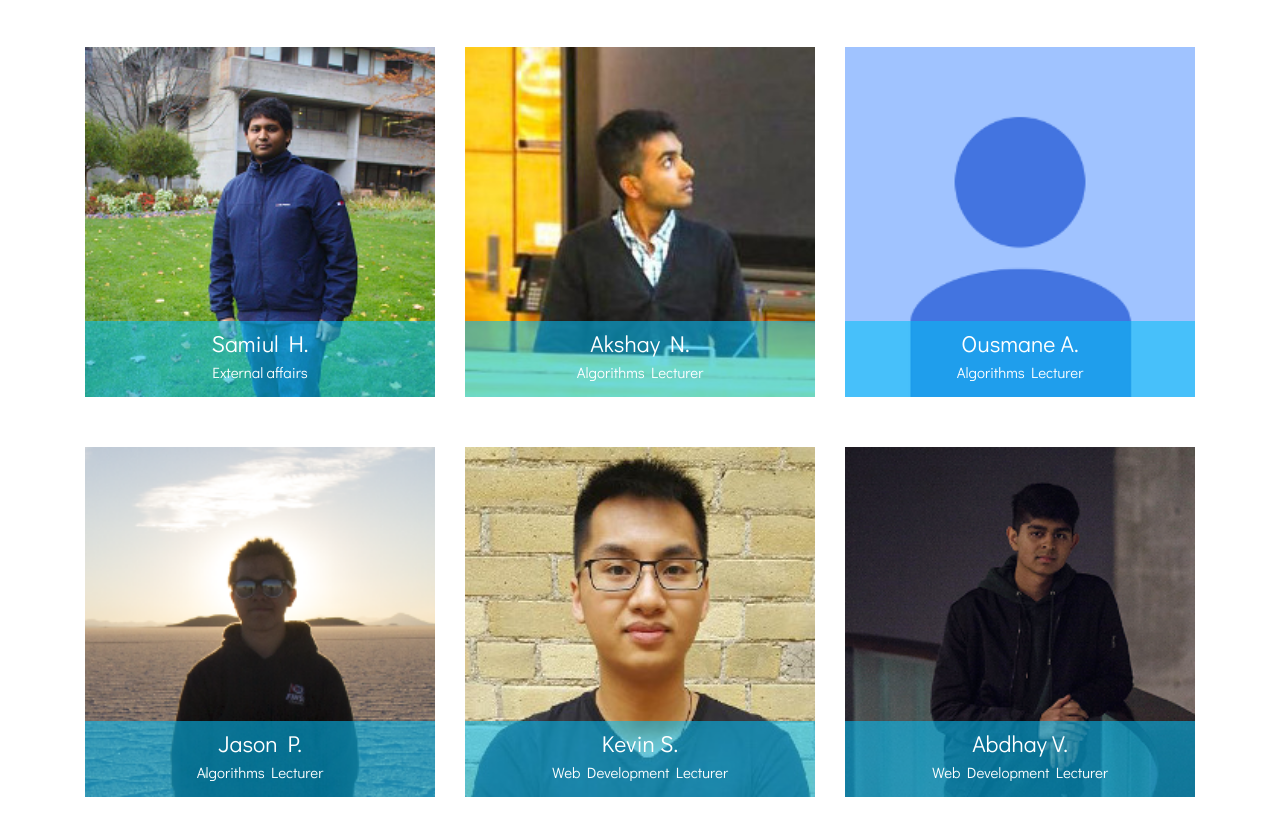
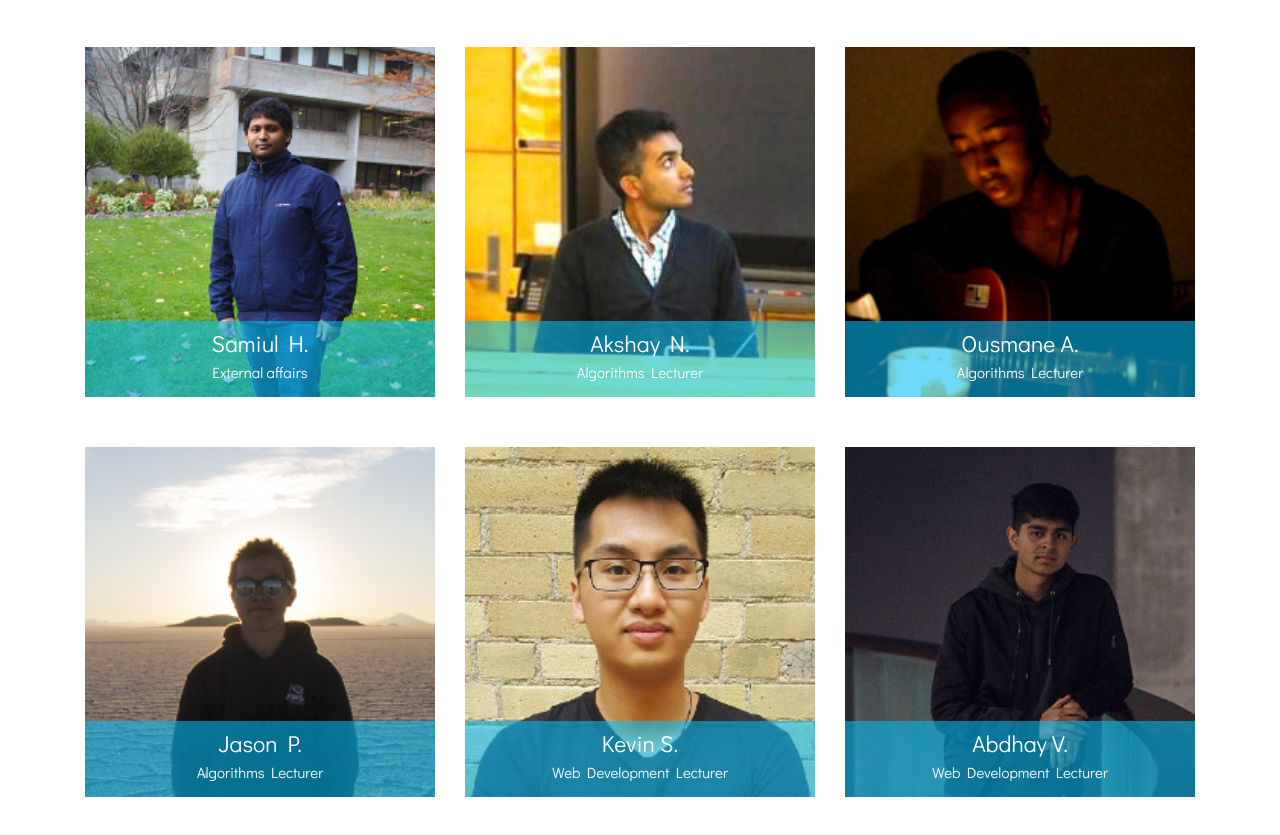
Before and after one commit to csecutsc/csec_site_old, a plain HTML site: page team.html in a window 1280 px wide. Shown: the part 1200-2035 px from the top of the page. Drawn offline with Linux system fonts and the light colour scheme.

Commit message:
added last member

```diff
--- a/team.html
+++ b/team.html
@@ -228,7 +228,7 @@ License URL: http://creativecommons.org/licenses/by/3.0/
 			</div>
 
 			<div class="col-md-4 about-poleft yes_marg">
-				<div class="about_img"><img src="images/pics/avatar.png" alt="">
+				<div class="about_img"><img src="images/pics/ousmane.jpg" alt="">
 				  <h5>Ousmane A.<span>Algorithms Lecturer</span></h5>
 				  <div class="about_opa">
 					<ul class="fb_icons2 text-center">
```
Also changed, not shown: images/pics/ousmane.jpg (added).
